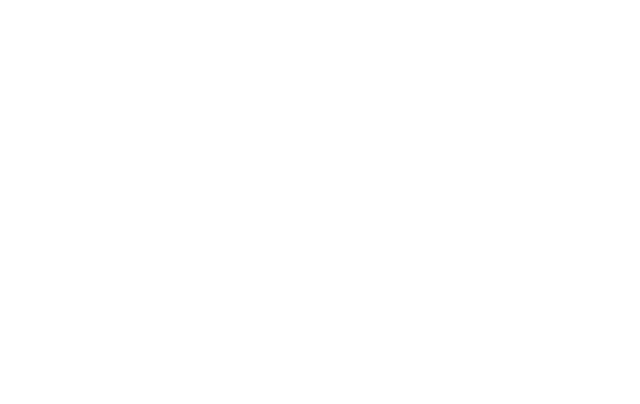
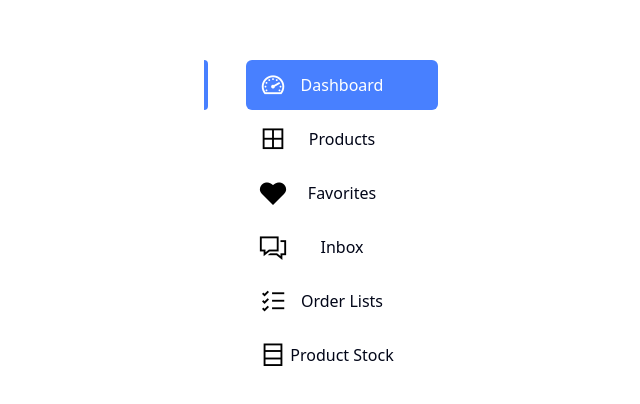
Before and after one commit to thanhbinh21/WatchStoreShopping, a React app in the folder frontend/: page / in a window 1280 px wide. Before the commit this address had no page. Shown: the part 180-584 px from the top of the page, without its empty margins (298-938 px from the left). Built offline with nearby package versions, Linux system fonts and the light colour scheme; the HTML template or start-up script is replaced by a standard one.

Commit message:
add SidebarItem

```diff
--- a/frontend/src/App.jsx
+++ b/frontend/src/App.jsx
@@ -1,43 +1,35 @@
 import { useState } from "react";
-import { Routes } from "react-router";
+import { SidebarItem } from "./components/SidebarItem";
+import { sideBars } from "./lib/data";
 
 function App() {
-  const [count, setCount] = useState(0);
+  const [activeIndex, setActiveIndex] = useState(0);
+
+  // function onPress(isActive) {
+  //   return isActive ? "false" : "true";
+  // }
 
   return (
-    <>
-      {/* <Button
-        variant="outline"
-        onClick={() =>
-          toast("Event has been created", {
-            description: "Sunday, December 03, 2023 at 9:00 AM",
-            action: {
-              label: "Undo",
-              onClick: () => console.log("Undo"),
-            },
-          })
-        }
-      >
-        Show Toast
-      </Button>
-
-      <nav className="flex items-center gap-4 p-4 bg-gray-100">
-        <IconClock size={28} stroke={2} className="text-blue-600" />
-        <IconSearch size={24} className="cursor-pointer" />
-        <IconShoppingCart size={24} className="cursor-pointer" />
-        <IconUser size={24} className="cursor-pointer" />
-        <IconHeart size={24} className="cursor-pointer text-red-500" />
-      </nav>
-
-      <nav className="flex items-center gap-4 p-4 bg-gray-100">
-        <i className="las la-clock text-2xl text-blue-600"></i>
-        <i className="las la-search text-xl cursor-pointer"></i>
-        <i className="las la-shopping-cart text-xl cursor-pointer"></i>
-        <i className="las la-user text-xl cursor-pointer"></i>
-        <i className="las la-heart text-xl cursor-pointer text-red-500"></i>
-      </nav> */}
-      <Routes></Routes>
-    </>
+    <div
+      style={{
+        display: "flex",
+        flexDirection: "column",
+        justifyContent: "center",
+        height: "100vh",
+        alignItems: "center",
+        gap: 4,
+      }}
+    >
+      {sideBars.map((item, index) => (
+        <SidebarItem
+          key={item.name}
+          name={item.name}
+          icon={item.icon}
+          isActive={activeIndex === index}
+          onClick={() => setActiveIndex(index)}
+        />
+      ))}
+    </div>
   );
 }
 
--- /dev/null
+++ b/frontend/src/components/SidebarItem.jsx
@@ -0,0 +1,32 @@
+import React from "react";
+import { cn } from "@/lib/utils";
+
+export const SidebarItem = ({ icon, name, isActive, onClick }) => {
+  const bgColor = isActive ? "bg-[#4880FF] text-white" : "bg-transparent";
+  const iconColor = isActive ? "text-white" : "text-black";
+
+  return (
+    <div className="relative" onClick={onClick}>
+      {/* Thanh indicator bên trái */}
+      {isActive && (
+        <div className="absolute top-0 left-[-42px] h-full w-[4px] bg-[#4880FF] rounded-r-lg transition-all duration-300 ease-in-out"></div>
+      )}
+
+      {/* icon */}
+      <i
+        className={cn(
+          `las ${icon} ${iconColor} text-3xl absolute top-[10px] left-3`
+        )}
+      ></i>
+
+      {/* nút */}
+      <button
+        className={cn(
+          `${bgColor} w-[192px] h-[50px] rounded-[6px] transition-colors duration-300 ease-in-out`
+        )}
+      >
+        {name}
+      </button>
+    </div>
+  );
+};
--- /dev/null
+++ b/frontend/src/lib/data.js
@@ -0,0 +1,72 @@
+export const sideBars = [
+  {
+    name: "Dashboard",
+    icon: "la-tachometer-alt",
+  },
+  {
+    name: "Products",
+    icon: "la-th-large",
+  },
+  {
+    name: "Favorites",
+    icon: "la-heart",
+  },
+  {
+    name: "Inbox",
+    icon: "la-comments",
+  },
+  {
+    name: "Order Lists",
+    icon: "la-list-alt",
+  },
+  {
+    name: "Product Stock",
+    icon: "la-database",
+  },
+];
+
+export const sideBarPages = [
+  {
+    name: "Pricing",
+    icon: "la-gift",
+  },
+  {
+    name: "Calender",
+    icon: "la-calendar",
+  },
+  {
+    name: "To-Do",
+    icon: "la-clipboard-list",
+  },
+  {
+    name: "Contact",
+    icon: "la-user-friends",
+  },
+  {
+    name: "Invoice",
+    icon: "la-wallet",
+  },
+  {
+    name: "UI Elements",
+    icon: "la-chart-bar",
+  },
+  {
+    name: "Team",
+    icon: "la-user",
+  },
+  {
+    name: "Table",
+    icon: "la-table",
+  },
+];
+
+export const sideBarFooter = [
+  {
+    name: "Settings",
+    icon: "la-cog",
+  },
+  {
+    name: "Logout",
+    icon: "la-power-off",
+  },
+];
```
